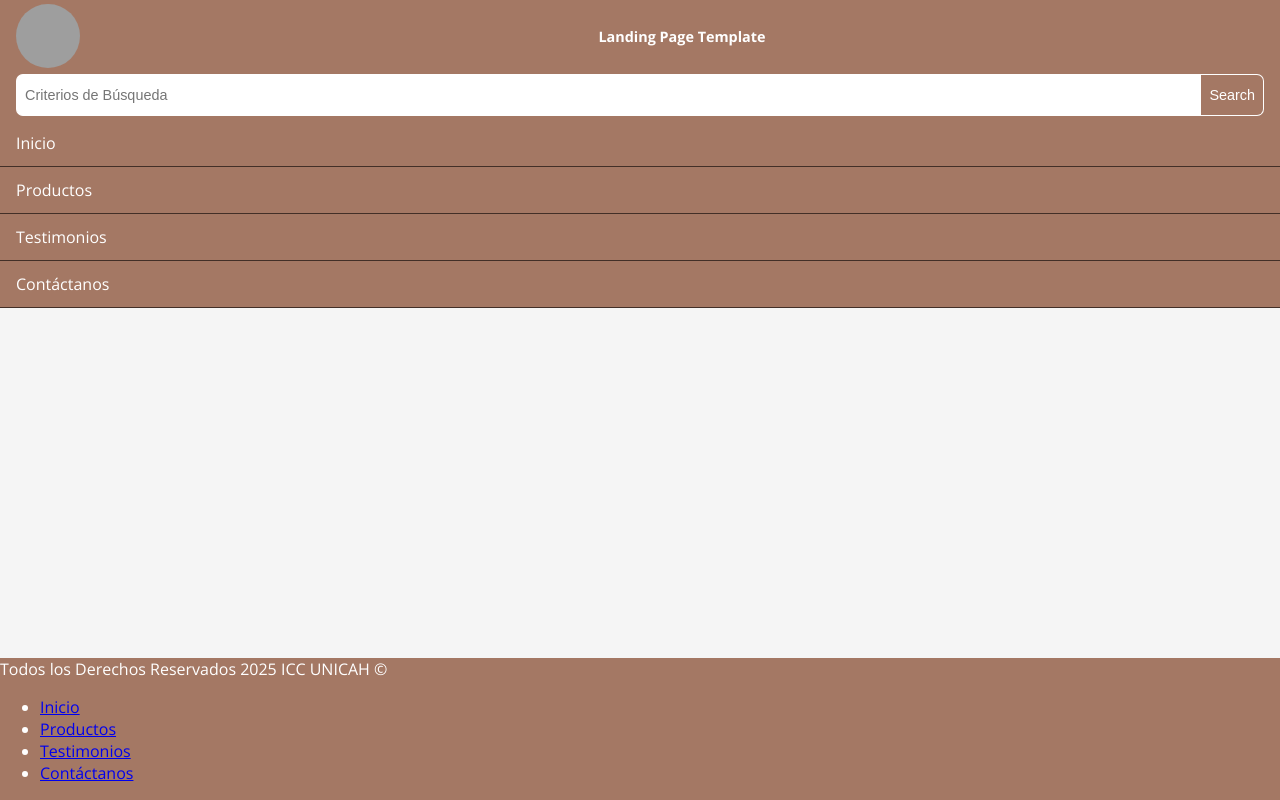
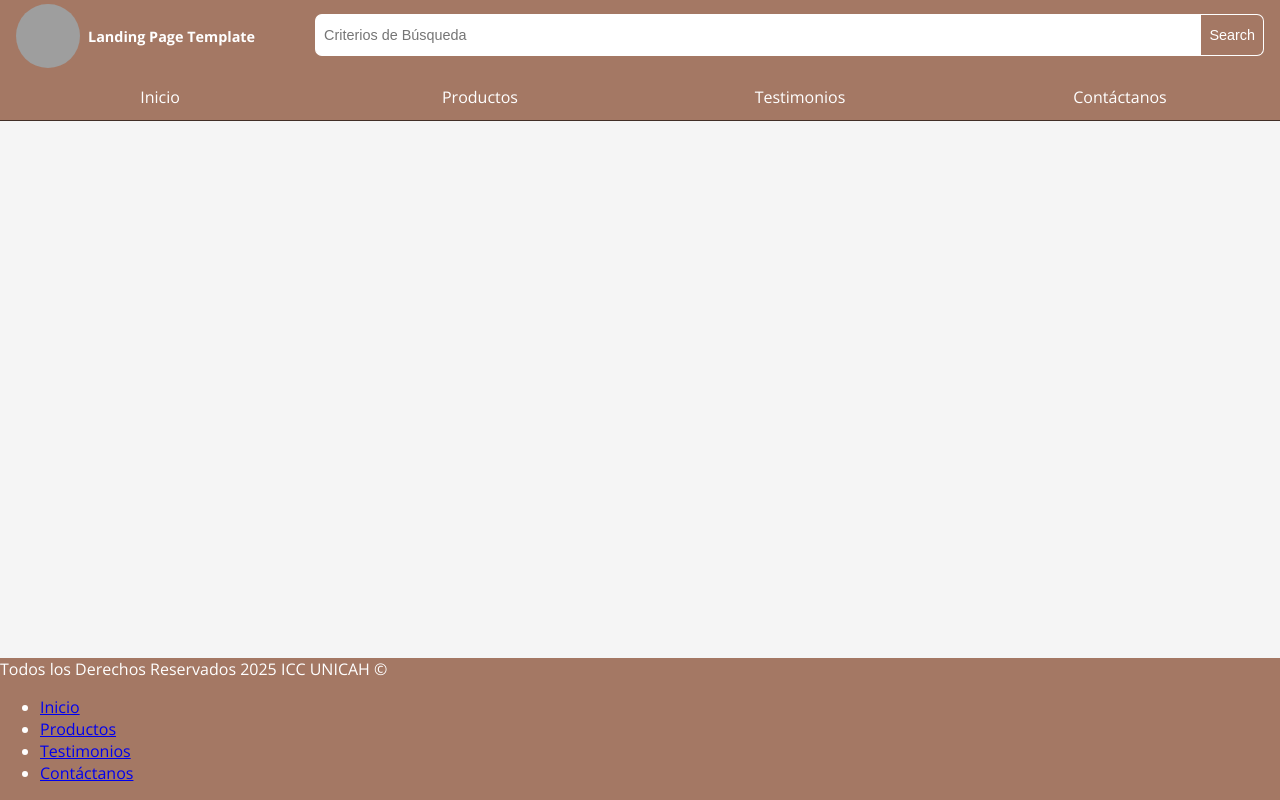
Before and after one commit to obetancourthunicah/pw2_202502, a plain HTML site: page index.html in a window 1280 px wide. Drawn offline with nearby package versions, Linux system fonts and the light colour scheme; grey boxes are pictures that could not be loaded.

Commit message:
chore: responsive tablet header style

```diff
--- a/css/styles.css
+++ b/css/styles.css
@@ -6,7 +6,9 @@
 :root {
     --primary-color: #A47864;
     --primary-dark-color: #422f27;
+    --primary-lite-color: #ecae91;
     --primary-text-color: #fff;
+    --secondary-text-color: #333;
 
 }
 
@@ -109,8 +111,36 @@ header nav ul li a {
     width:100%;
     text-align: left;
     text-decoration: none;
+    transition: background-color 0.4s ease-in, color 0.2s ease-in;
+}
+header nav ul li a:hover {
+    background-color: var(--primary-lite-color);
+    color: var(--secondary-text-color);
 }
 
+@media (min-width:768px){
+    header {
+        flex-direction: row;
+        flex-wrap: wrap;
+        align-items: center;
+        gap: 0.25rem 2.5rem;
+    }
+    header div.brand h1 {
+        text-align: left;
+    }
+    header div.search {
+        flex:1;
+    }
+    header nav {
+        width:100%;
+    }
+    header nav ul {
+        flex-direction: row;
+    }
+    header nav ul li a{
+        text-align: center;
+    }
+}
 
 footer {
     background-color: var(--primary-color);
```
